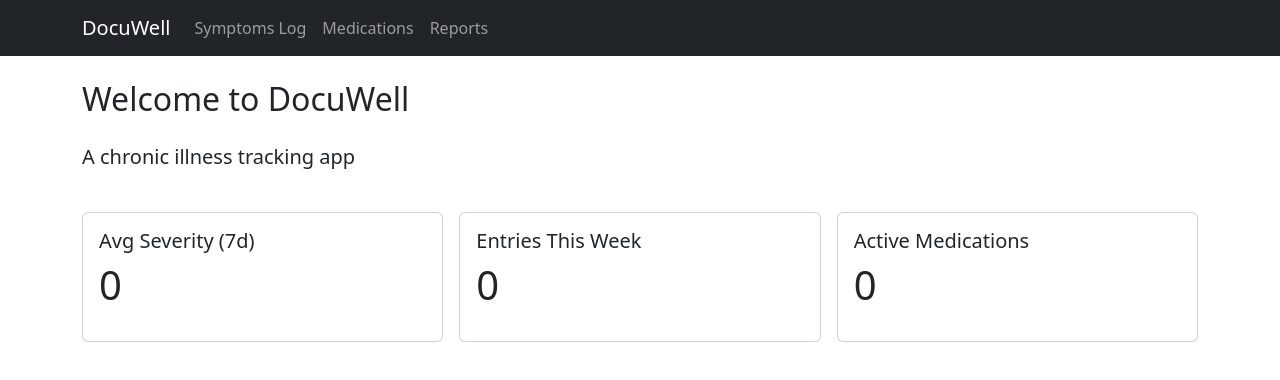
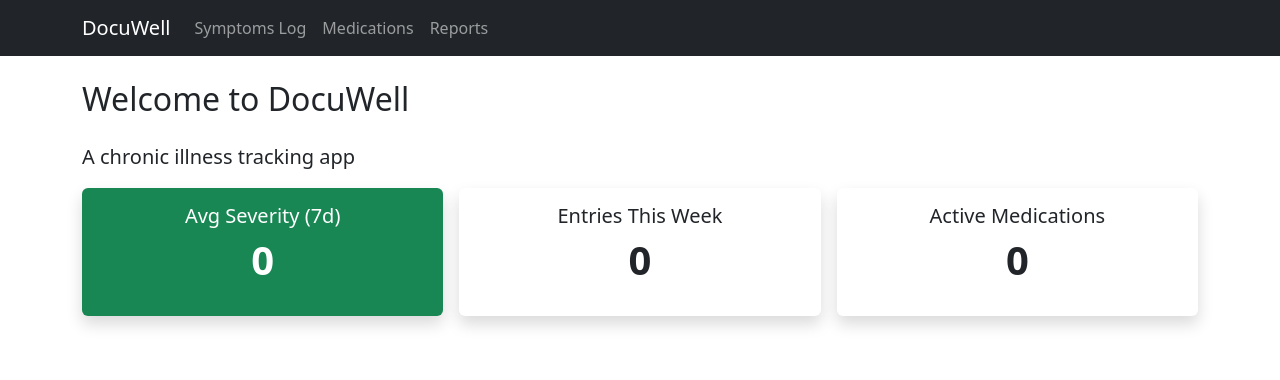
Before and after one commit to zaneahmed1/docuwell, a React (Create React App) app: page / in a window 1280 px wide. Shown: the top 380 px of the page. Built offline with nearby package versions, Linux system fonts and the light colour scheme.

Commit message:
dashboard avg severity color

```diff
--- a/src/pages/Home.jsx
+++ b/src/pages/Home.jsx
@@ -3,32 +3,54 @@ import useLocalStorage from "../hooks/useLocalStorage";
 export default function Home() {
   const [logs] = useLocalStorage("dw_symptoms", []);
   const [meds] = useLocalStorage("dw_meds", []);
-  const last7 = logs.filter(l => Date.parse(l.date) >= Date.now() - 7*24*60*60*1000);
-  const avg = last7.length ? Math.round(last7.reduce((a,b)=>a+b.severity,0)/last7.length*10)/10 : 0;
+  const last7 = logs.filter(
+    (l) => Date.parse(l.date) >= Date.now() - 7 * 24 * 60 * 60 * 1000
+  );
+  const avg = last7.length
+    ? Math.round(
+        (last7.reduce((a, b) => a + b.severity, 0) / last7.length) * 10
+      ) / 10
+    : 0;
+
+  const severityBg = () => {
+    if (avg <= 3) return "bg-success text-white";
+    if (avg <= 7) return "bg-warning text-dark";
+    return "bg-danger text-white";
+  };
 
   return (
     <>
       <h2 className="mb-4">Welcome to DocuWell</h2>
       <p className="lead">A chronic illness tracking app</p>
-      <br></br>
       <div className="row g-3">
+        {/* Average Severity */}
         <div className="col-md-4">
-          <div className="card"><div className="card-body">
-            <h5 className="card-title">Avg Severity (7d)</h5>
-            <p className="display-6">{avg}</p>
-          </div></div>
+          <div className={`card shadow border-0 ${severityBg()}`}>
+            <div className="card-body text-center">
+              <h5 className="card-title">Avg Severity (7d)</h5>
+              <p className="display-6 fw-bold">{avg}</p>
+            </div>
+          </div>
         </div>
+
+        {/* Entries This Week */}
         <div className="col-md-4">
-          <div className="card"><div className="card-body">
-            <h5 className="card-title">Entries This Week</h5>
-            <p className="display-6">{last7.length}</p>
-          </div></div>
+          <div className="card shadow border-0">
+            <div className="card-body text-center">
+              <h5 className="card-title">Entries This Week</h5>
+              <p className="display-6 fw-bold">{last7.length}</p>
+            </div>
+          </div>
         </div>
+
+        {/* Active Medications */}
         <div className="col-md-4">
-          <div className="card"><div className="card-body">
-            <h5 className="card-title">Active Medications</h5>
-            <p className="display-6">{meds.length}</p>
-          </div></div>
+          <div className="card shadow border-0">
+            <div className="card-body text-center">
+              <h5 className="card-title">Active Medications</h5>
+              <p className="display-6 fw-bold">{meds.length}</p>
+            </div>
+          </div>
         </div>
       </div>
     </>
```
